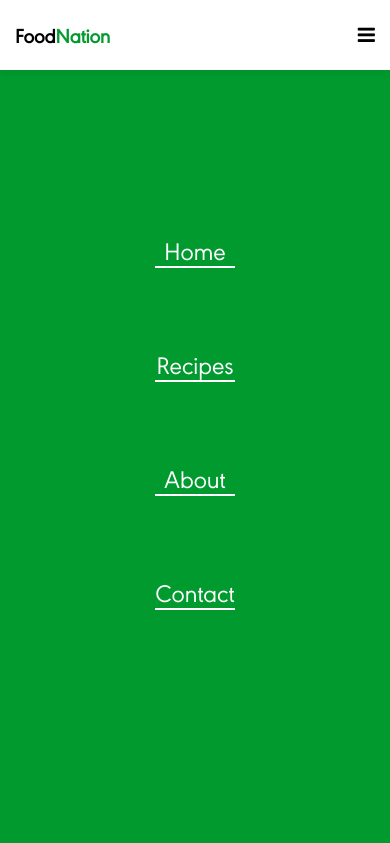
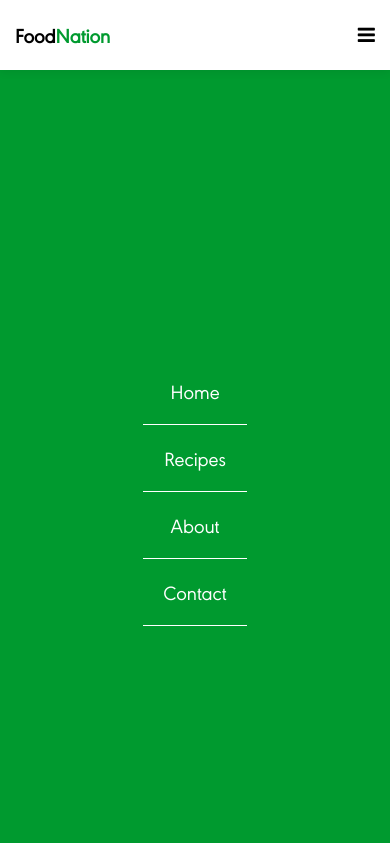
Before and after one commit to markusskov/FoodNation, a plain HTML site: page about.html in a window 390 px wide. Both pictures are taken after a click on the icon 366 px from the left and 35 px from the top of the page. Shown: the top 843 px of the page. Drawn offline with Linux system fonts and the light colour scheme.

Commit message:
Added a little animation and some more styling to the nav

```diff
--- a/about.html
+++ b/about.html
@@ -44,10 +44,18 @@
     <div class="mobile__container">
       <ul class="mobile__list">
         <li class="mobile__item">
-          <a href="/index.html" class="mobile__ref">Home</a>
-          <a href="/recipes.html" class="mobile__ref">Recipes</a>
-          <a href="/about.html" class="mobile__ref">About</a>
-          <a href="/contact.html" class="mobile__ref">Contact</a>
+          <div class="mobile__item-background">
+            <a href="/index.html" class="mobile__ref">Home</a>
+          </div>
+          <div class="mobile__item-background">
+            <a href="/recipes.html" class="mobile__ref">Recipes</a>
+          </div>
+          <div class="mobile__item-background">
+            <a href="/about.html" class="mobile__ref">About</a>
+          </div>
+          <div class="mobile__item-background">
+            <a href="/contact.html" class="mobile__ref">Contact</a>
+          </div>
         </li>
       </ul>
     </div>
--- a/css/main.css
+++ b/css/main.css
@@ -354,6 +354,7 @@ p {
   }
   /* Mobile Nav */
   .mobile__container {
+    margin-top: 70px;
     z-index: 2;
     height: 100vh;
     width: 100%;
@@ -362,6 +363,18 @@ p {
     justify-content: center;
     align-items: center;
     position: fixed;
+    right: 0;
+    animation-name: fade-in;
+    animation-duration: 0.5s;
+  }
+
+  @keyframes fade-in {
+    0% {
+      opacity: 0;
+    }
+    100% {
+      opacity: 100;
+    }
   }
 
   .mobile__item {
@@ -369,14 +382,20 @@ p {
     flex-direction: column;
     list-style: none;
   }
+
+  .mobile__item-background {
+    padding: 1rem;
+    border-bottom: 1px solid white;
+    width: 100%;
+    text-align: center;
+  }
+
   .mobile__ref {
     text-decoration: none;
     margin: 2rem 0;
     color: white;
-    text-align: center;
-    margin: 2rem 0;
-    font-size: 25px;
-    border-bottom: 2px solid white;
+    margin: 1rem 0;
+    font-size: 20px;
   }
 
   .item {
```
Also changed, not shown: contact.html (+12 -4 lines), details.html (+12 -4 lines), index.html (+12 -4 lines), recipes.html (+8 -2 lines).
